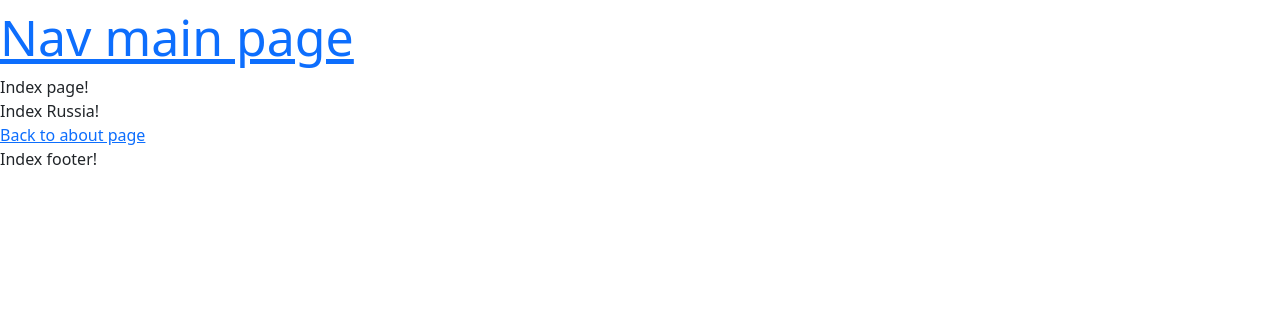
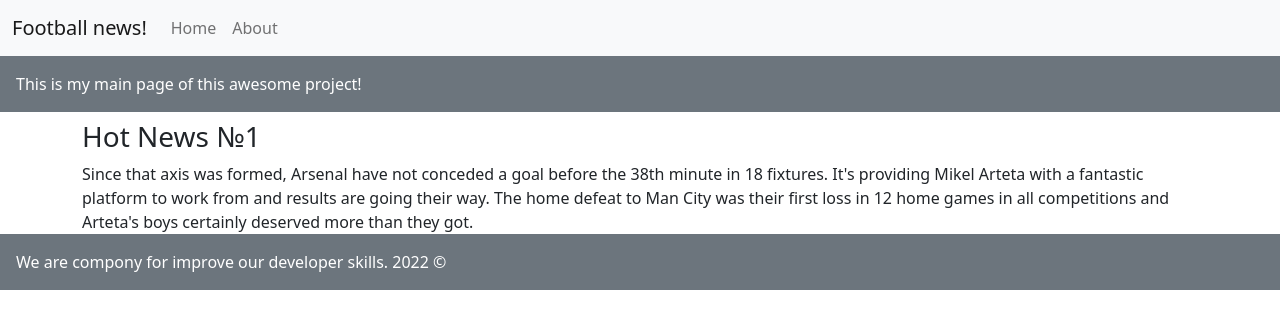
Before and after one commit to vitalka12345/otus_basic_new, a Flask app: page / in a window 1280 px wide. Shown: the top 329 px of the page. Run offline with Flask 3, Linux system fonts and the light colour scheme; some libraries are stand-ins or nearby versions.

Commit message:
completed hw5

```diff
--- a/homework_05/app.py
+++ b/homework_05/app.py
@@ -1,10 +1,10 @@
 from flask import Flask
 from werkzeug.exceptions import InternalServerError
 
-from views.others import others_app
+from views.index import index_app
 
 app = Flask(__name__)
-app.register_blueprint(others_app)
+app.register_blueprint(index_app)
 
 
 @app.errorhandler(KeyError)
--- a/homework_05/templates/base.html
+++ b/homework_05/templates/base.html
@@ -8,10 +8,33 @@
         </title>
 </head>
 <body>
-    <nav>
-        <a href="{{ url_for('others_app.other_index') }}" style="font-size:50px;">
-            Nav main page</a>
-    </nav>
+<nav class="navbar navbar-expand-lg navbar-light bg-light">
+    <div class="container-fluid">
+        <a class="navbar-brand" href="{{ url_for('index_app.index') }}">
+            Football news!
+        </a>
+          <button class="navbar-toggler" type="button" data-bs-toggle="collapse"
+                data-bs-target="#navbarText" aria-controls="navbarText"
+                aria-expanded="false" aria-label="Toggle navigation">
+            <span class="navbar-toggler-icon">asd</span>
+          </button>
+        <div class="collapse navbar-collapse" id="navbarText">
+          <ul class="navbar-nav me-auto mb-2 mb-lg-0">
+            <li class="nav-item">
+              <a class="nav-link" aria-current="page" href="{{ url_for('index_app.index') }}">
+                  Home
+              </a>
+            </li>
+            <li class="nav-item">
+              <a class="nav-link "
+                 href="{{ url_for('index_app.about') }}">
+                  About
+              </a>
+            </li>
+        </div>
+    </div>
+</nav>
+
 {% block title %}
     Base Title!
 {% endblock %}
@@ -22,6 +45,11 @@
 
 </body>
 {% block footer %}
-    Base Footer!
+    <div class="p-3 mb-2 bg-secondary text-white">
+        We are compony for improve our developer skills.
+        <script>
+            document.write(/\d{4}/.exec(Date())[0])
+        </script> ©
+    </div>
 {% endblock %}
 </html>
--- a/homework_05/templates/others/index.html
+++ b/homework_05/templates/others/index.html
@@ -1,25 +1,19 @@
 {% extends 'base.html' %}
 
 {% block title %}
-    Index page!
+    <div class="p-3 mb-2 bg-secondary text-white">
+        This is my main page of this awesome project!
+    </div>
 {% endblock %}
 
-
 {% block body %}
-    <div>
+    <div class="container-md">
+          <h3>Hot News №1</h3>
         <a>
-            Index Russia!
-        </a>
-    </div>
-
-    </div>
-    <div>
-        <a href="{{ url_for("others_app.other_about") }}">
-            Back to about page
+            Since that axis was formed, Arsenal have not conceded a goal before the 38th minute in 18 fixtures.
+            It's providing Mikel Arteta with a fantastic platform to work from and results are going their way.
+            The home defeat to Man City was their first loss in 12 home games in all competitions and Arteta's
+            boys certainly deserved more than they got.
         </a>
     </div>
 {% endblock %}
-
-{% block footer %}
-    Index footer!
-{% endblock %}
--- a/homework_05/views/others.py
+++ b/homework_05/views/index.py
@@ -1,14 +1,14 @@
 from flask import Blueprint, render_template, request, redirect, url_for
 from werkzeug.exceptions import BadRequest, NotFound
 
-others_app = Blueprint("others_app", __name__)
+index_app = Blueprint("index_app", __name__)
 
 
-@others_app.route("/")
-def other_index():
+@index_app.route("/")
+def index():
     return render_template("others/index.html")
 
 
-@others_app.route("/about/")
-def other_about():
+@index_app.route("/about/")
+def about():
     return render_template("others/about.html")
```
Also changed, not shown: homework_05/templates/others/about.html (+7 -11 lines).
